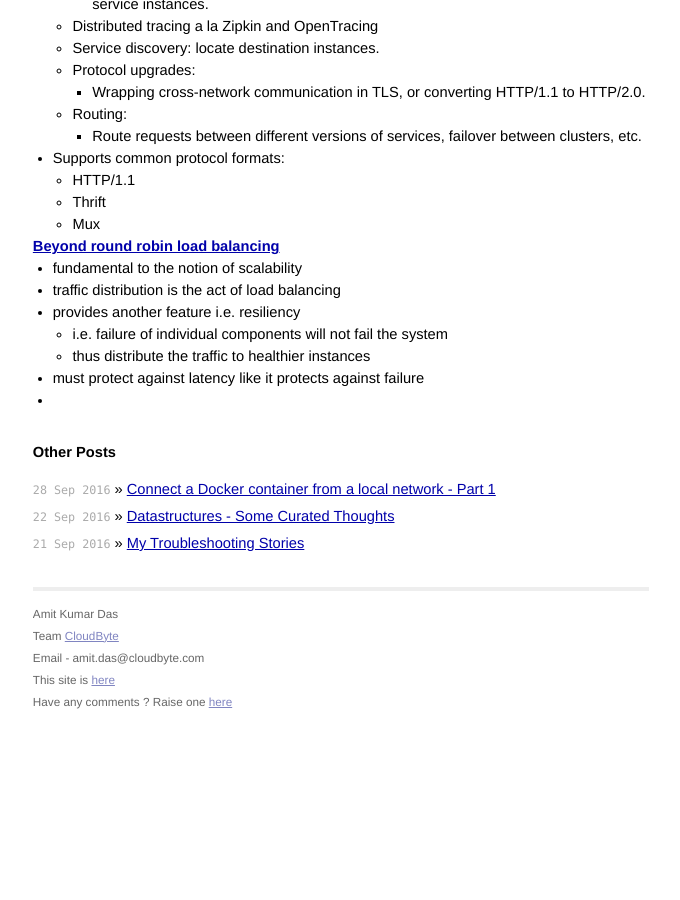
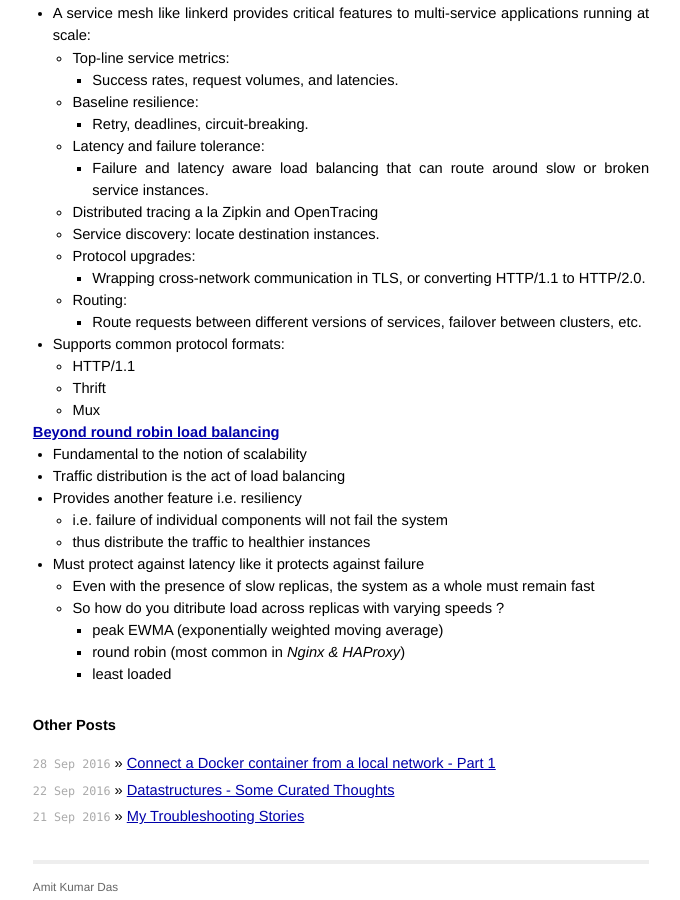
Before and after one commit to AmitKumarDas/amitkumardas.github.io, a Jekyll site: the page built from _posts/2016-10-06-My Tracked Learnings.md, in a window 1280 px wide and 900 px high, scrolled down 1760 px. Shown: the whole window, without its empty margins (299-979 px from the left). Built offline with Jekyll 4.4.1, drawn with Linux system fonts in a browser that asks for light colours; before the commit the page ends 2484 px from its top, so only the background shows below that; some of the changed text lies outside the part shown.

Commit message:
Update 2016-10-06-My Tracked Learnings.md

```diff
--- a/_posts/2016-10-06-My Tracked Learnings.md
+++ b/_posts/2016-10-06-My Tracked Learnings.md
@@ -5,18 +5,26 @@ title: My Tracked Learnings
 
 ## My Tracked Learnings
 
-> These are pinned down lines from various references !! A sort of filtering the good parts from various
- articles.
+> These are pinned down lines from various references !! A sort of filtering of
+*`the good parts`* from various articles. These curated thoughts will you ample
+ideas & time to design a solution to any problem definition. Hence, two parts of
+the dimension i.e. ideas & time are taken care of. You need to strategize on the
+solutioning part.
 
-### Good Code
+<br />
+
+### Good Coding
 
 - [Learn building a pure javascript lib. From bitcore](https://github.com/bitpay/bitcore-lib)
 - [Code Style Guide, Pull Requests. From OpenZeppelin](https://github.com/OpenZeppelin/zeppelin-solidity/blob/master/CONTRIBUTING.md#style-guidelines)
 
+<br />
 
 ### Low level Abstracts
 
 - [Linux processes & their status. How ps works](https://fredrb.github.io/2016/10/01/Understanding-proc/)
+
+<br />
 
 ### Replication, DataStore & CAP
 
@@ -94,10 +102,14 @@ title: My Tracked Learnings
 
 ### [Beyond round robin load balancing](https://blog.buoyant.io/2016/03/16/beyond-round-robin-load-balancing-for-latency/)
 
-- fundamental to the notion of scalability
-- traffic distribution is the act of load balancing
-- provides another feature i.e. resiliency
+- Fundamental to the notion of scalability
+- Traffic distribution is the act of load balancing
+- Provides another feature i.e. resiliency
   - i.e. failure of individual components will not fail the system
   - thus distribute the traffic to healthier instances
-- must protect against latency like it protects against failure
--
+- Must protect against latency like it protects against failure
+  - Even with the presence of slow replicas, the system as a whole must remain fast
+  - So how do you ditribute load across replicas with varying speeds ?
+    - peak EWMA (exponentially weighted moving average)
+    - round robin (most common in *Nginx & HAProxy*)
+    - least loaded
```
